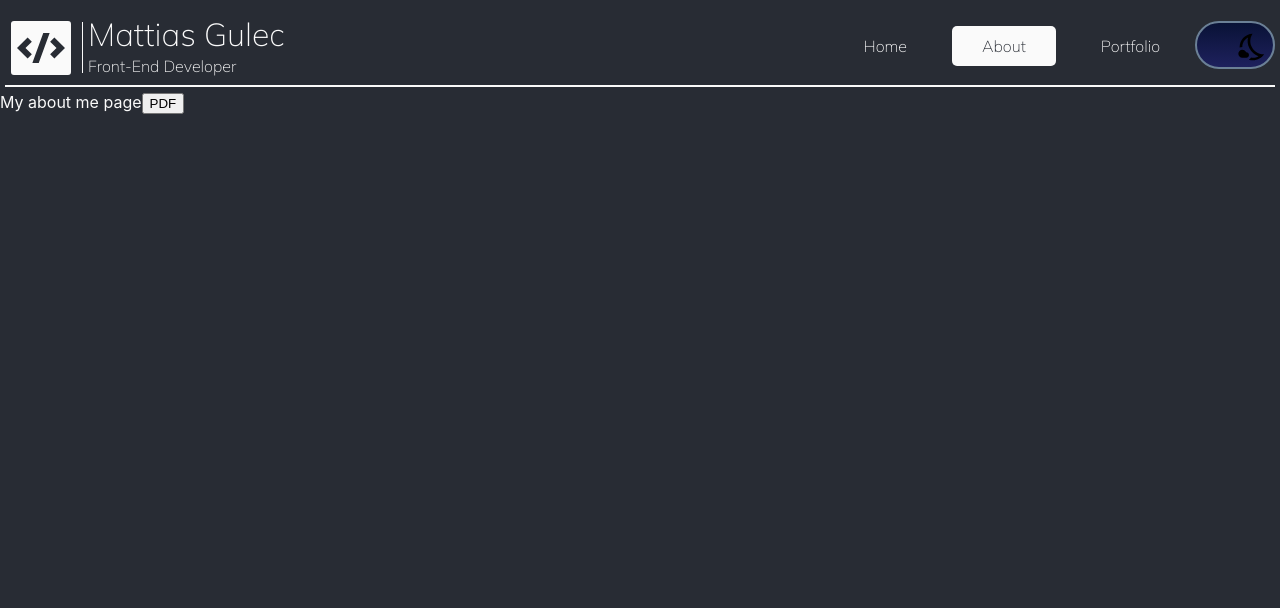
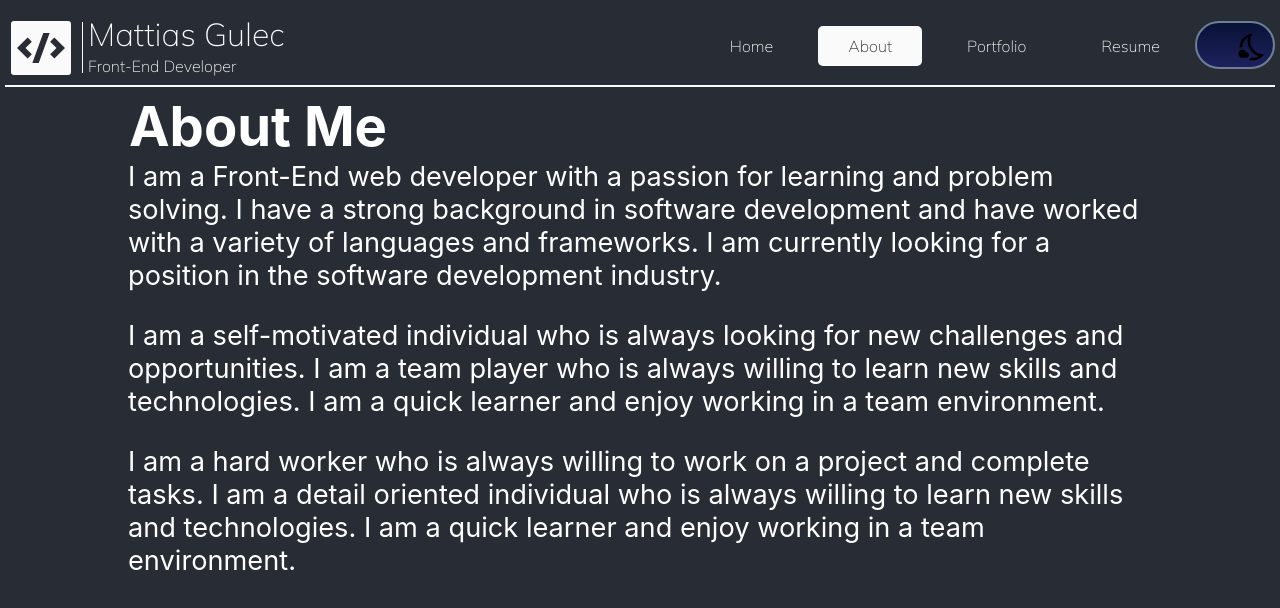
Before and after one commit to Voltair88/Homepage, a React (Create React App) app: page /About in a window 1280 px wide. Shown: the top 608 px of the page. Built offline with nearby package versions, Linux system fonts and the light colour scheme.

Commit message:
added my resume

```diff
--- a/src/App.js
+++ b/src/App.js
@@ -4,6 +4,7 @@ import Navbar from "./components/Navbar";
 import Home from "./components/Home";
 import About from "./components/About";
 import Portfolio from "./components/Portfolio";
+import Resume from "./components/resume";
 
 function App() {
   return (
@@ -19,6 +20,9 @@ function App() {
         <Route path="/Portfolio">
           <Portfolio />
         </Route>
+        <Route path="/resume">
+          <Resume/>
+        </Route>
       </>
     </Router>
   );
--- a/src/components/About.js
+++ b/src/components/About.js
@@ -1,18 +1,32 @@
-import React, { Component, Fragment } from 'react'
-import Pdf from '../resume.pdf';
-
+import React, { Component, Fragment } from "react";
+import { Me } from "../global";
 
 export default class About extends Component {
-    render () {
-        return (
-            <Fragment>
-                My about me page
-                <a href={Pdf} without rel="noopener noreferrer" target="_blank">
-      <button trailingIcon="picture_as_pdf" label="Resume">
-        PDF
-      </button>
-   </a>
-            </Fragment>
-        )
-    }
+  render() {
+    return (
+      <Me>
+          <div className="about-container">
+              <div className="about-text">
+                  <h1>About Me</h1>
+                  <p>
+                      I am a Front-End web developer with a passion for learning and problem solving. I have a strong background in
+                      software development and have worked with a variety of languages and frameworks. I am currently looking for
+                      a position in the software development industry.
+                  </p>
+                  <p>
+                      I am a self-motivated individual who is always looking for new challenges and opportunities. I am a
+                      team player who is always willing to learn new skills and technologies. I am a quick learner and
+                      enjoy working in a team environment.
+                  </p>
+                  <p>
+                      I am a hard worker who is always willing to work on a project and complete tasks. I am a detail oriented
+                      individual who is always willing to learn new skills and technologies. I am a quick learner and
+                      enjoy working in a team environment.
+                  </p>
+              </div>
+          </div>
+
+      </Me>
+    );
+  }
 }
--- a/src/components/RightNav.js
+++ b/src/components/RightNav.js
@@ -7,6 +7,8 @@ import Toggle  from "./Toggle";
 import { lightTheme, darkTheme } from "../theme";
 import { ThemeProvider } from "styled-components";
 import { GlobalStyles } from '../global';
+import Resume from "../resume.pdf";
+
 
 
 
@@ -36,7 +38,13 @@ const RightNav = ({ open }) => {
           Portfolio
         </NavLink>
       </motion.div>
-      <Toggle theme={theme} toggleTheme={toggleTheme} />
+      <motion.a className="div-link" whileHover={{ scale: 1.1 }} without rel="noopener noreferrer" target="_blank">
+        <NavLink to="/Resume" className="Navlink" activeClassName="activ">
+          Resume
+        </NavLink>
+        </motion.a>
+        <Toggle theme={theme} toggleTheme={toggleTheme} />
+
     </Ul>
     </ThemeProvider>
   );
--- /dev/null
+++ b/src/components/resume.js
@@ -0,0 +1,15 @@
+import { Component } from "react";
+import { Res } from "../global";
+import file from "../resume.pdf";
+
+export default class Resume extends Component {
+  render() {
+    return (
+      <Res           className="resume"
+      src={file}
+      type="application/pdf"
+      title="title">
+      </Res>
+    );
+  }
+}
--- a/src/global.js
+++ b/src/global.js
@@ -1,5 +1,6 @@
 import { createGlobalStyle } from "styled-components";
 import styled from "styled-components";
+import { Container } from "@material-ui/core";
 
 export const GlobalStyles = createGlobalStyle`
   html {
@@ -273,3 +274,66 @@ export const Port = styled.div`
     font-family: "Lucida Sans Unicode", "Lucida Grande", sans-serif;
   }
 `;
+
+export const Me = styled.div`
+  .about-container {
+    display: flex;
+    flex-direction: column;
+    align-items: center;
+    justify-content: center;
+    margin: auto;
+    width: 100%;
+    height: 100%;
+  }
+  .about-container h1 {
+    font-size: calc(16px + 3vw);
+    font-weight: bold;
+    margin: auto;
+    margin-bottom: 1%;
+  }
+  .about-container p {
+    font-size: calc(8px + 1.5vw);
+    margin-top: 0px;
+  }
+  .about-container hr {
+    border-top: 5px;
+    width: 50%;
+    margin: auto;
+  }
+  .about-container .about-text {
+    width: 80vw;
+    margin: auto;
+    border-radius: 10px;
+    margin-bottom: 1%;
+  }
+  .about-container .about-text h1 {
+    color: white;
+    font-size: calc(16px + 3vw);
+    font-weight: bold;
+    padding: 1px;
+    margin: auto;
+  }
+  .about-container .about-text hr {
+    border-top: 5px;
+    width: 50%;
+    margin: auto;
+  }
+  .about-container .about-text p {
+    color: white;
+    font-size: calc(8px + 1.5vw);
+    margin-top: 0px;
+  }
+`;
+
+export const Res = styled.iframe`
+  width: 100%;
+  height: 100%;
+  border: none;
+  margin: 0;
+  padding: 0;
+  overflow: hidden;
+  top: 10%;
+  left: 0;
+  position: absolute;
+  z-index: -1;
+`;
```
